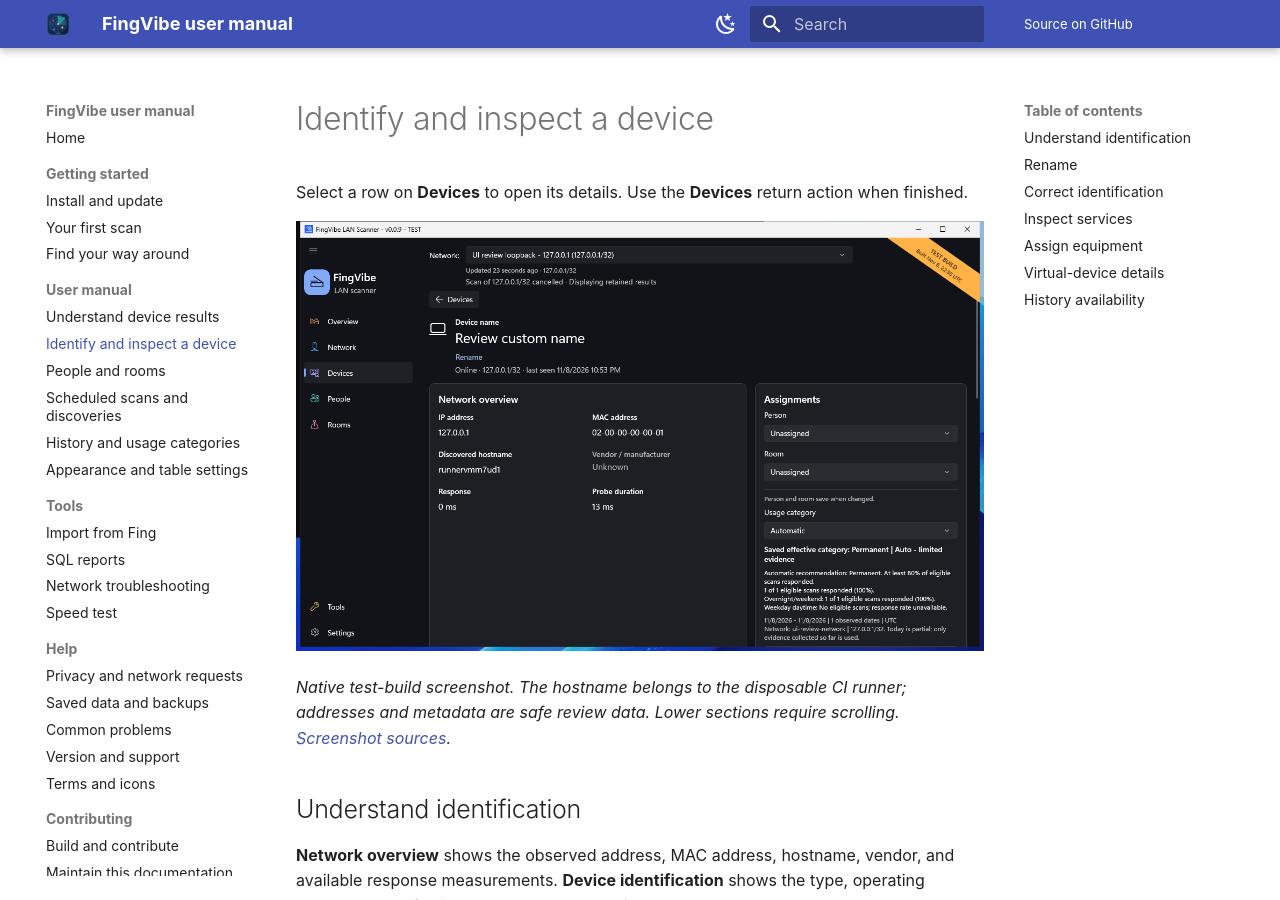
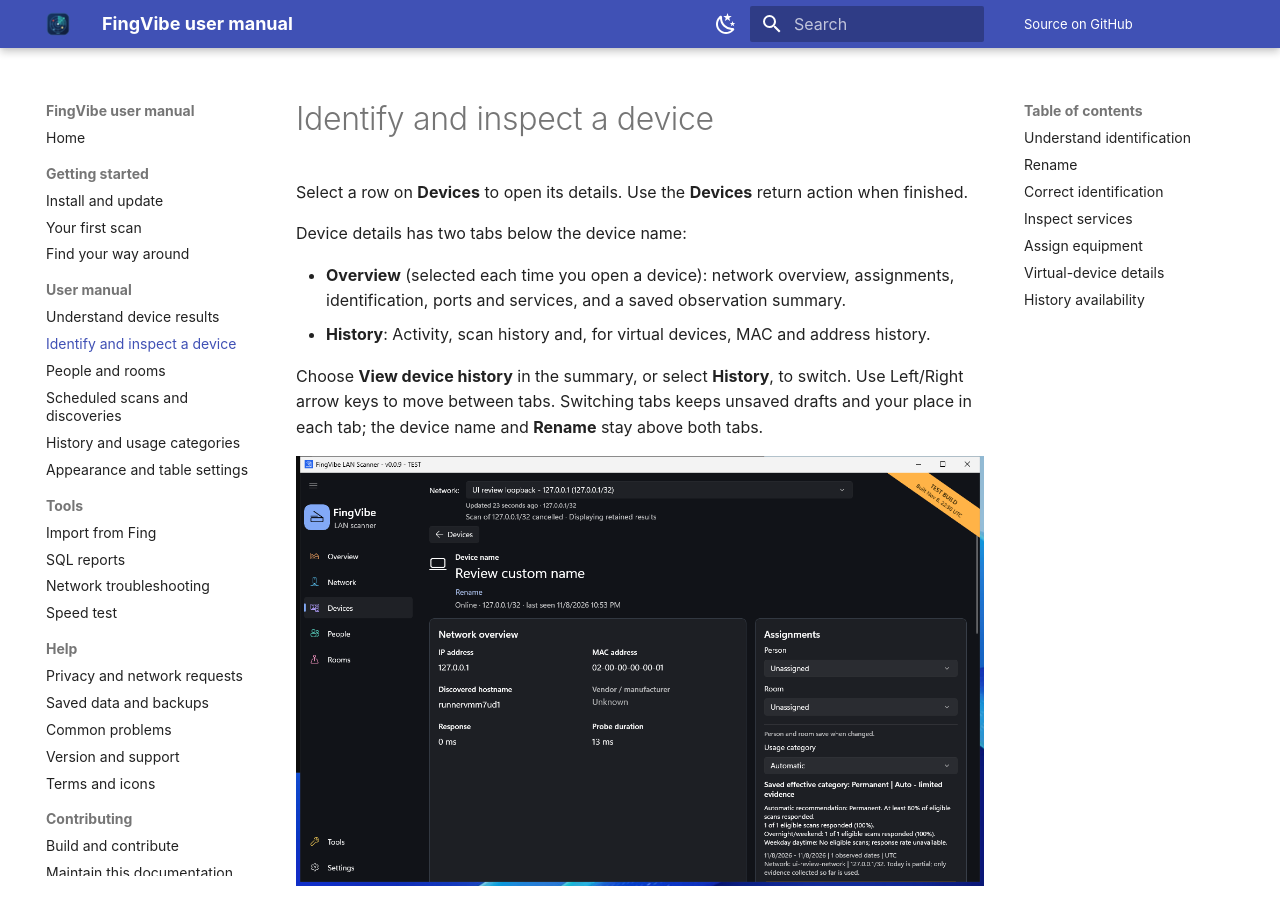
Before and after one commit to iricigor/fingvibe, an MkDocs documentation site: the page built from docs/manual/device-details.md, in a window 1280 px wide and 900 px high. Built offline with MkDocs 1.6.1 and Material for MkDocs 9.7.7, drawn with Linux system fonts in a browser that asks for light colours; some of the changed text lies outside the part shown.

Commit message:
Split Device Details into Overview and History tabs
Add local SelectorBar tabs under a shared device header. Overview holds network,
assignments, identification, ports and a saved observation summary with a View
device history link; History holds Activity, scan history and virtual history.
Hidden tabs stay loaded so drafts and paging survive switches; opening a device
resets to Overview.

Adapt native UI tests to switch tabs automatically, cover keyboard switching,
retained drafts/pages and the View history link, add a DeviceHistory capture
scenario and update docs.

Closes #262

Co-authored-by: Copilot App <223556219+Copilot@users.noreply.github.com>

```diff
--- a/docs/manual/device-details.md
+++ b/docs/manual/device-details.md
@@ -2,6 +2,16 @@
 
 Select a row on **Devices** to open its details.
 Use the **Devices** return action when finished.
+
+Device details has two tabs below the device name:
+
+- **Overview** (selected each time you open a device): network overview,
+  assignments, identification, ports and services, and a saved observation summary.
+- **History**: Activity, scan history and, for virtual devices, MAC and address history.
+
+Choose **View device history** in the summary, or select **History**, to switch.
+Use Left/Right arrow keys to move between tabs. Switching tabs keeps unsaved
+drafts and your place in each tab; the device name and **Rename** stay above both tabs.
 
 [![Device details with a sample address, MAC, hostname, and independent Person and Room assignments](../screenshots/manual/device-details.png)](../screenshots/manual/device-details.png)
 
@@ -90,7 +100,7 @@ See [Usage categories](history.md#usage-categories).
 For an inferred virtual identity, names, corrections, and assignments belong
 to that identity and can follow its associated MAC changes.
 
-Expand **MAC and address history** for the member addresses, times, and preserved
+On the **History** tab, expand **MAC and address history** for the member addresses, times, and preserved
 evidence. Do not treat this association as proof of a physical device.
 Fing import still matches full MAC addresses, not virtual names or prefixes.
 
```
Also changed, not shown: CONTRIBUTING.md (+5 -4 lines), docs/manual/history.md (+2 -1 lines), docs/reference.md (+20 -6 lines), 14 other files.
